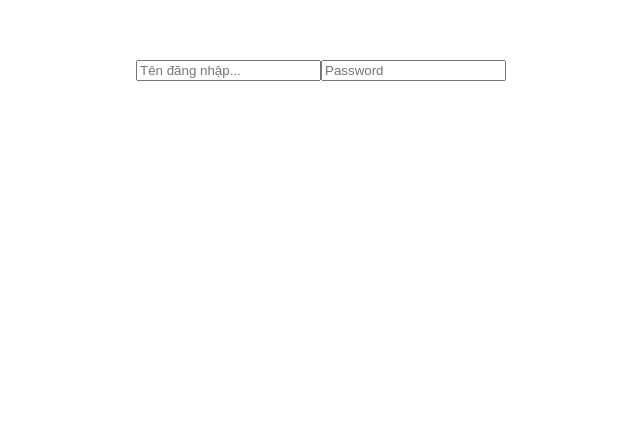
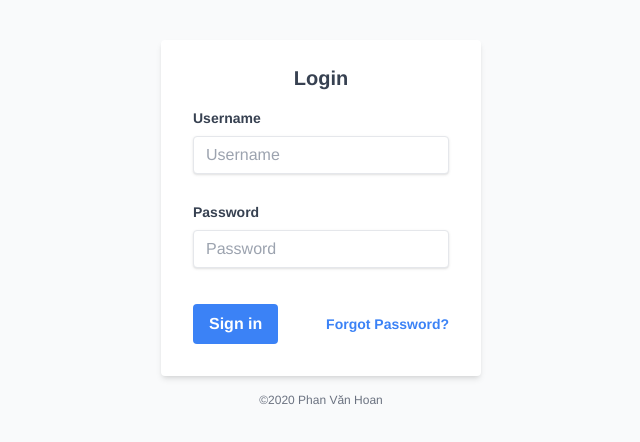
Before and after one commit to Hoan9696/vue-2022-08, a Vue app: page /login in a window 1280 px wide. Shown: the top 442 px of the page, without its empty margins (319-959 px from the left). Built offline with nearby package versions, Linux system fonts and the light colour scheme.

Commit message:
commit code update login

```diff
--- /dev/null
+++ b/postcss.config.js
@@ -0,0 +1,6 @@
+module.exports = {
+  plugins: {
+    tailwindcss: {},
+    autoprefixer: {},
+  },
+}
--- a/src/App.vue
+++ b/src/App.vue
@@ -1,6 +1,8 @@
 <template>
-  <div id="app">
-    <router-view></router-view>
+  <div id="app" class="bg-gray-50 h-screen">
+    <div class="flex justify-center pt-10">
+      <router-view></router-view>
+    </div>
   </div>
 </template>
 
@@ -18,6 +20,5 @@ export default {
   -moz-osx-font-smoothing: grayscale;
   text-align: center;
   color: #2c3e50;
-  margin-top: 60px;
 }
 </style>
--- a/src/admin/user/LoginAdmin.vue
+++ b/src/admin/user/LoginAdmin.vue
@@ -1,17 +1,88 @@
 <template>
-  <div>
-    <input type="text" placeholder="Tên đăng nhập...">
-    <input type="password" placeholder="Password">
+  <div class="w-full max-w-xs">
+    <form class="bg-white shadow-md rounded px-8 pt-6 pb-8 mb-4">
+      <div class="text-center"><label class="block text-gray-700 text-xl font-bold mb-4">Login</label></div>
+      <div class="mb-4">
+        <label class="block text-gray-700 text-sm font-bold mb-2 text-left"
+          >Username</label
+        >
+        <input
+          class="
+            shadow
+            appearance-none
+            border
+            rounded
+            w-full
+            py-2
+            px-3
+            text-gray-700
+            leading-tight
+            mb-3
+            focus:outline-none focus:shadow-blue-600
+          "
+          type="text"
+          placeholder="Username"
+        />
+      </div>
+      <div class="mb-6">
+        <label class="block text-gray-700 text-sm font-bold mb-2 text-left"
+          >Password</label
+        >
+        <input
+          class="
+            shadow
+            appearance-none
+            border
+            rounded
+            w-full
+            py-2
+            px-3
+            text-gray-700
+            leading-tight
+            mb-3
+            focus:outline-none focus:shadow-blue-600
+          "
+          type="password"
+          placeholder="Password"
+        />
+      </div>
+      <div class="flex items-center justify-between">
+        <button
+          class="
+            bg-blue-500
+            font-bold
+            text-white
+            hover:bg-blue-700
+            py-2
+            px-4
+            rounded
+            focus:outline-none focus:shadow-orange-900
+          "
+        >
+          Sign in
+        </button>
+        <a
+          class="
+            inline-block
+            align-baseline
+            font-bold
+            text-sm text-blue-500
+            hover:text-blue-800
+          "
+          >Forgot Password?</a
+        >
+      </div>
+    </form>
+    <p class="text-center text-gray-500 text-xs">&copy;2020 Phan Văn Hoan</p>
   </div>
 </template>
 
 <script>
-
 export default {
   components: {},
 
   data: () => ({
     //
   }),
-}
+};
 </script>
--- /dev/null
+++ b/src/components/main.vue
@@ -0,0 +1,10 @@
+<template>
+</template>
+<script>
+export default {
+  name: "main",
+}
+</script>
+<style scoped>
+
+</style>
--- a/src/main.js
+++ b/src/main.js
@@ -1,6 +1,7 @@
 import { createApp } from 'vue'
 import App from './App.vue'
 import router from './router/router.js'
+import './styles/index.css'
 
 const app = createApp(App);
 app.use(router);
--- /dev/null
+++ b/src/styles/index.css
@@ -0,0 +1,3 @@
+@tailwind base;
+@tailwind components;
+@tailwind utilities;
--- /dev/null
+++ b/tailwind.config.js
@@ -0,0 +1,17 @@
+/** @type {import('tailwindcss').Config} */
+const defaultTheme = require('tailwindcss/defaultTheme')
+
+module.exports = {
+  content: [
+    "./index.html",
+    "./src/**/*.{vue,js,ts,jsx,tsx}",
+  ],
+  theme: {
+    extend: {
+      fontFamily: {
+        sans: ['Inter var', ...defaultTheme.fontFamily.sans],
+      },
+    }
+  },
+  plugins: [],
+}
```
Also changed, not shown: package.json (+6 -1 lines), 1 other file (tests, documents, lock files or other folders).
